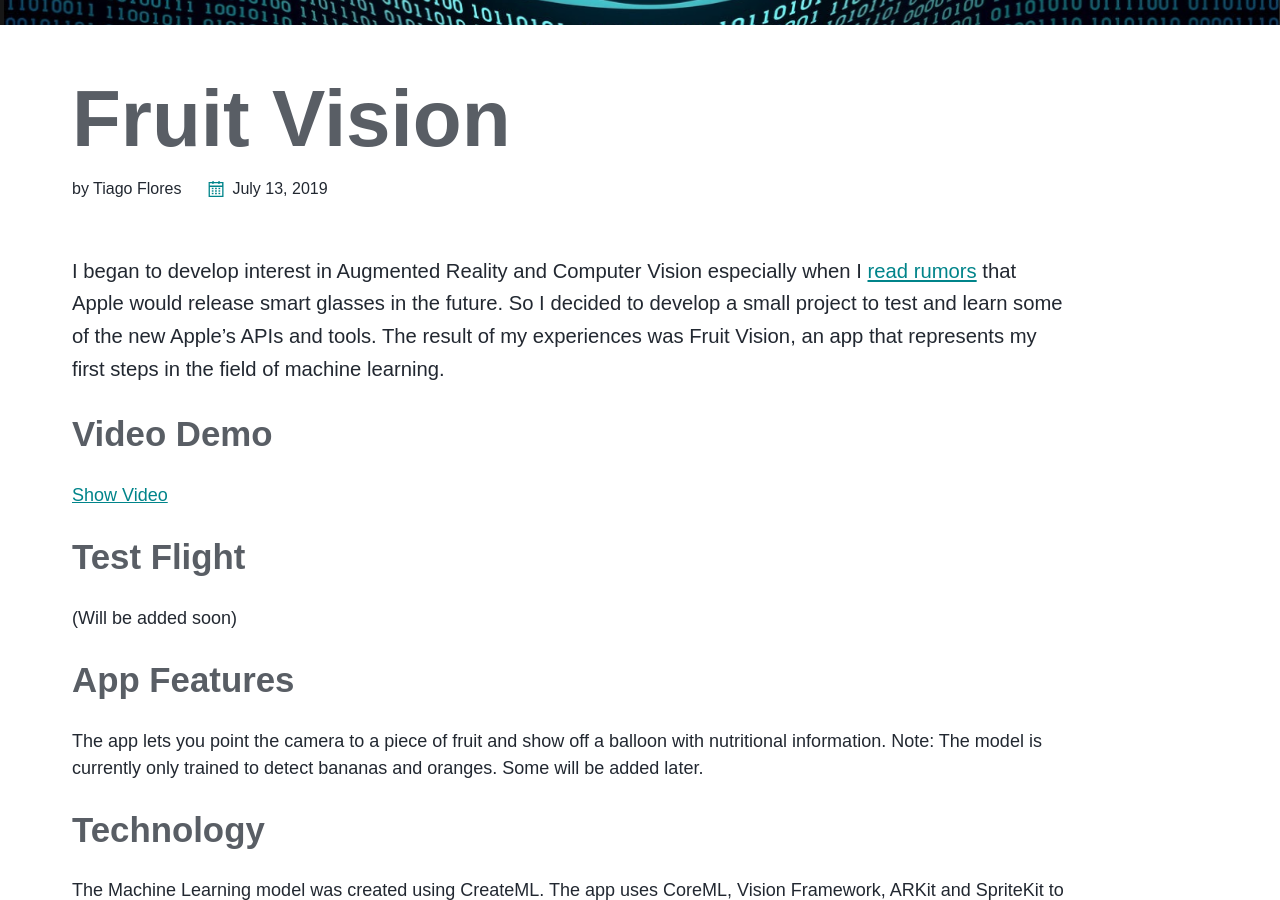
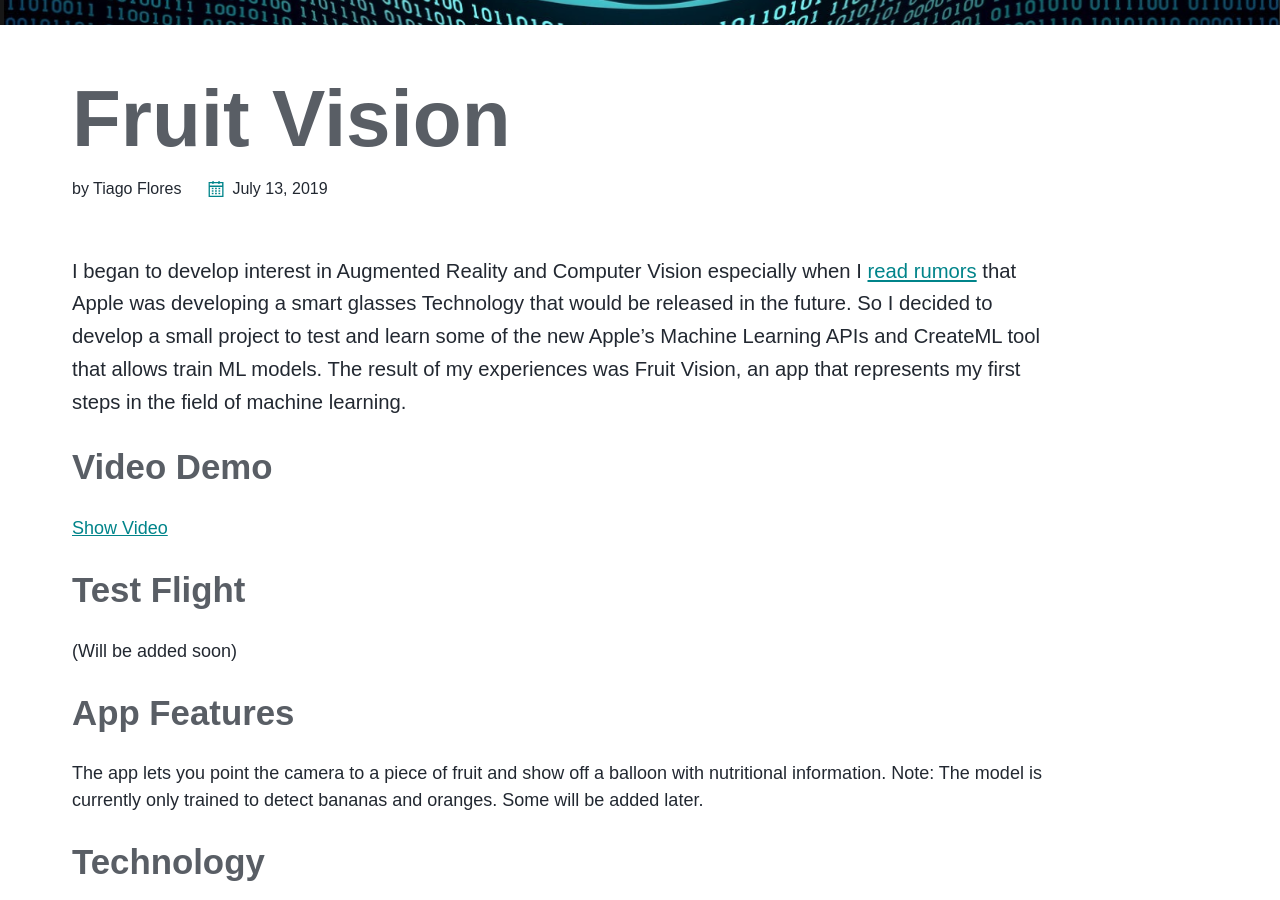
Before and after one commit to TiagoMJFlores/tiagomjflores.github.io, a Jekyll site: the page built from _appstore/fruitglasses.md, in a window 1280 px wide and 900 px high, scrolled down 459 px. Built offline with Jekyll 4.4.1, drawn with Linux system fonts in a browser that asks for light colours.

Commit message:
change fruit vision introduction x2

```diff
--- a/_appstore/fruitglasses.md
+++ b/_appstore/fruitglasses.md
@@ -7,8 +7,9 @@
 comments: false
 ---
 
-I began to develop interest in Augmented Reality and Computer Vision especially when I [read rumors](https://www.businessinsider.com/apple-smart-glasses-rumors-everything-we-know-2019-3) that Apple would release smart glasses in the future.
-So I decided to develop a small project to test and learn some of the new Apple's APIs and tools.
+I began to develop interest in Augmented Reality and Computer Vision especially when I [read rumors](https://www.businessinsider.com/apple-smart-glasses-rumors-everything-we-know-2019-3) that Apple was developing a smart glasses Technology
+ that would be released in the future.
+So I decided to develop a small project to test and learn some of the new  Apple's Machine Learning APIs and CreateML tool that allows train ML models.
 The result of my experiences was Fruit Vision, an app that represents my first steps in the field of machine learning.
 
 ## Video Demo
```
